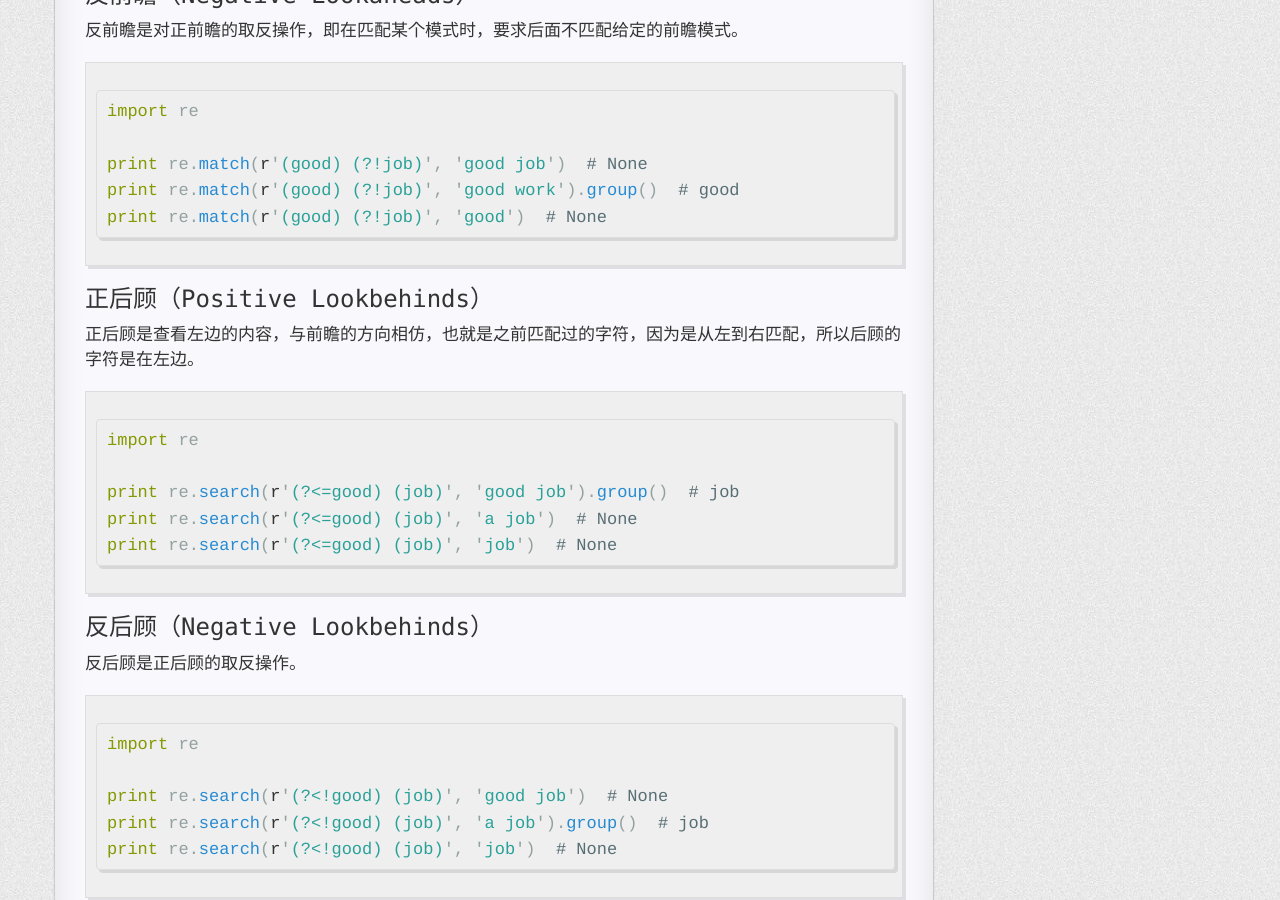
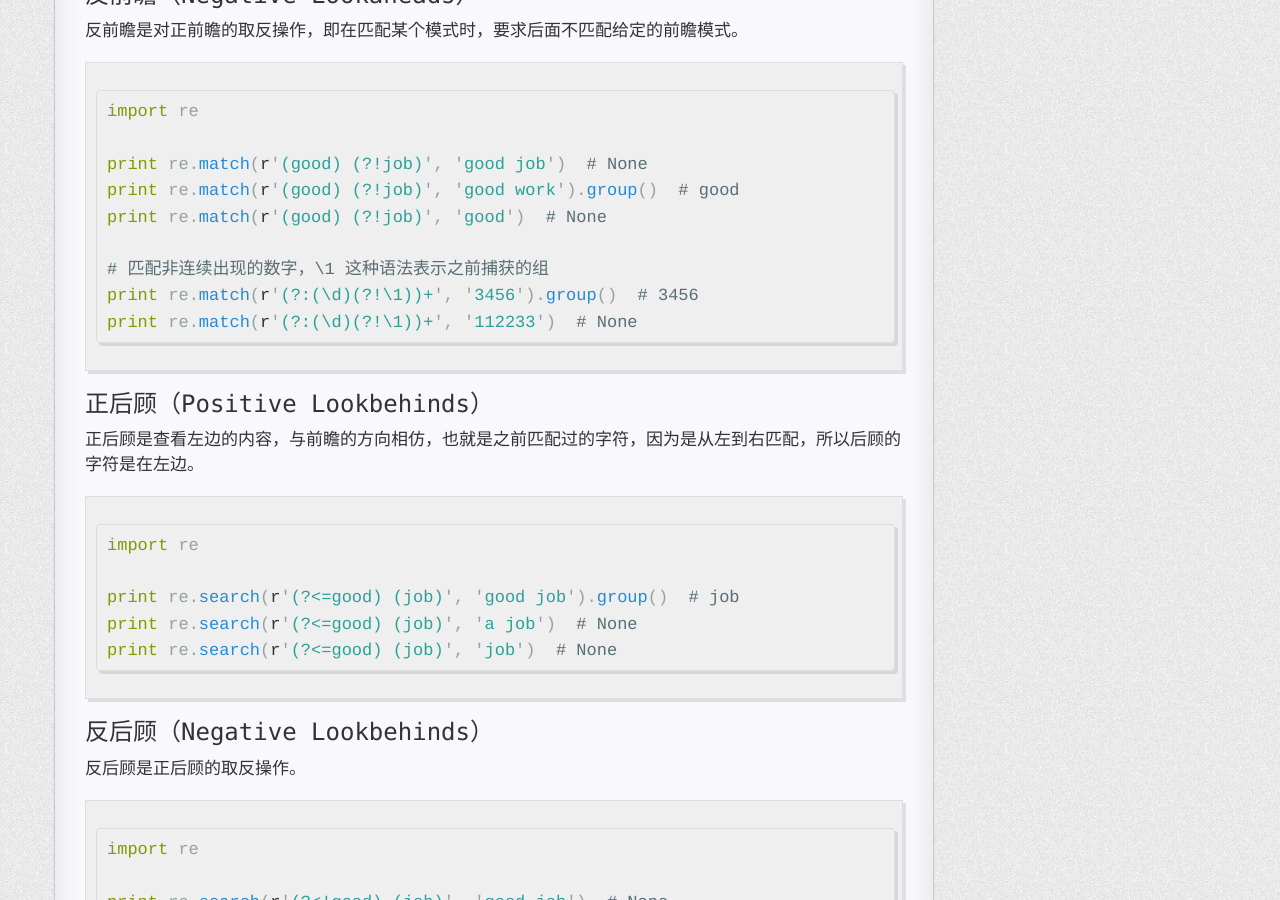
Before and after one commit to icejoywoo/icejoywoo.github.io, a Jekyll site: the page built from _posts/2015-09-12-python-regex.md, in a window 1280 px wide and 900 px high, scrolled down 7777 px. Built offline with Jekyll 4.4.1, drawn with Linux system fonts in a browser that asks for light colours; Markdown is read by kramdown in place of the engine named in the settings; comment, search, counter and statistics services are not loaded.

Commit message:
update python regex, add a example

````diff
--- a/_posts/2015-09-12-python-regex.md
+++ b/_posts/2015-09-12-python-regex.md
@@ -294,6 +294,10 @@ import re
 print re.match(r'(good) (?!job)', 'good job')  # None
 print re.match(r'(good) (?!job)', 'good work').group()  # good
 print re.match(r'(good) (?!job)', 'good')  # None
+
+# 匹配非连续出现的数字，\1 这种语法表示之前捕获的组
+print re.match(r'(?:(\d)(?!\1))+', '3456').group()  # 3456
+print re.match(r'(?:(\d)(?!\1))+', '112233')  # None
 ```
 
 ### 正后顾（Positive Lookbehinds）
````
